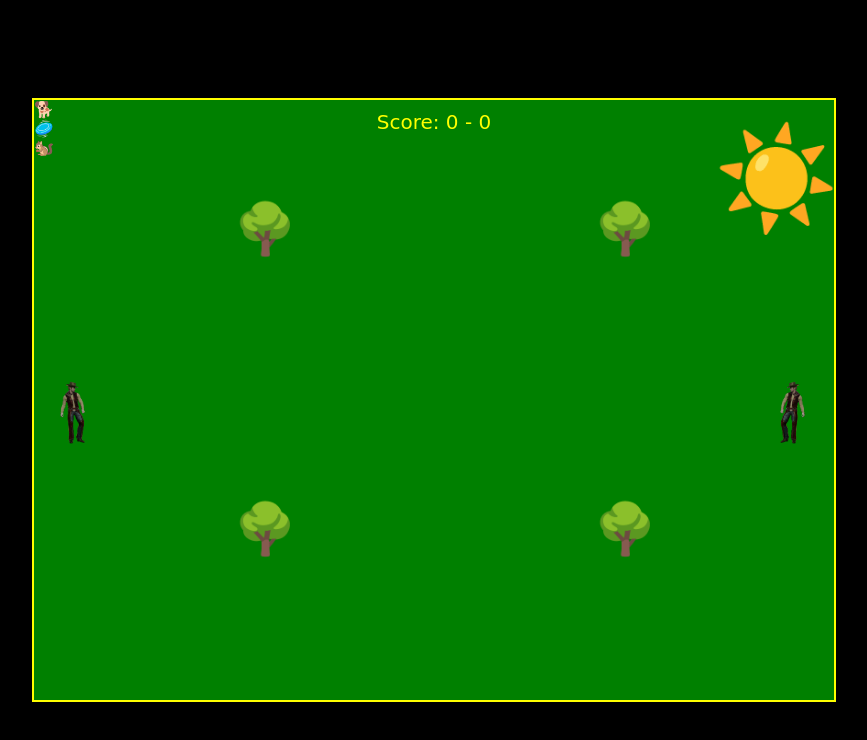
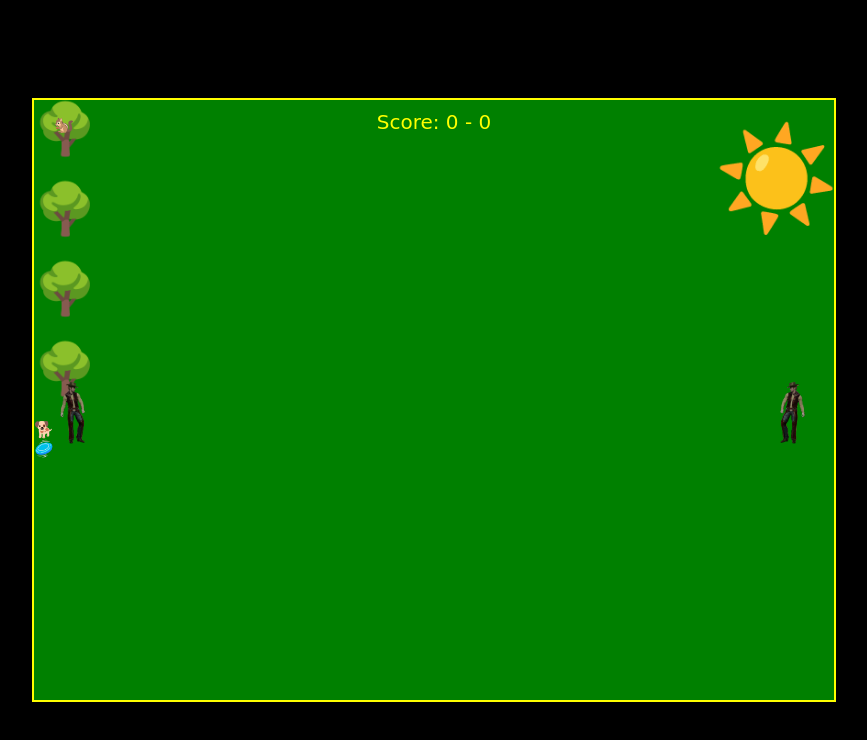
Before and after one commit to Josecarlos5/FrisbeeKiller, a plain HTML site: page index.html in a window 1280 px wide. Shown: the whole page, without its empty margins (206-1073 px from the left). Drawn offline with Linux system fonts and the light colour scheme.

Commit message:
Update style.css

```diff
--- a/style.css
+++ b/style.css
@@ -82,13 +82,6 @@ body {
     background-color: yellow; /* Set the bullets' color to yellow */
 }
 
-.tree, .obstacle {
-    position: absolute;
-    background-size: contain;
-    background-repeat: no-repeat;
-
-}
-
 .tree img, .obstacle img {
     width: 100%;
     height: auto;
@@ -127,6 +120,7 @@ body {
 }
 
 #squirrel {
+    position: absolute;
     width: 80px;
     height: 60px;
     top: 15px;
```
